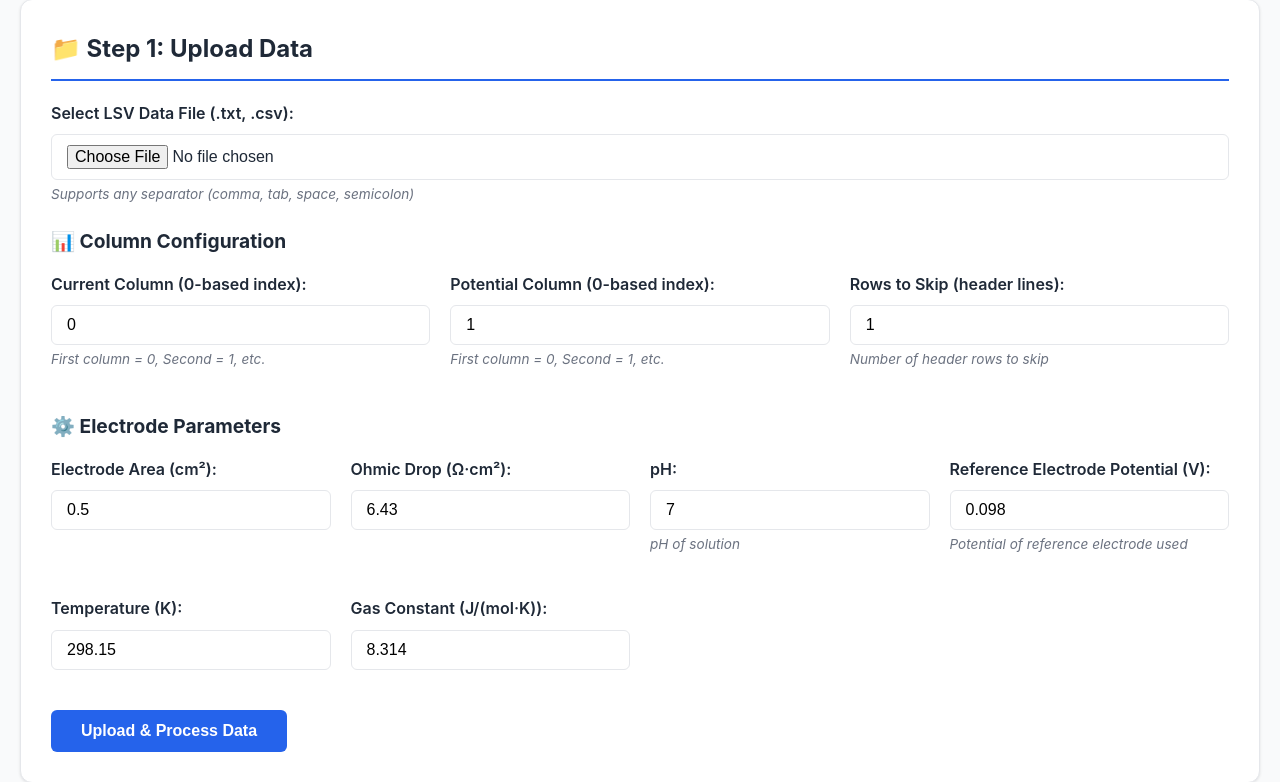
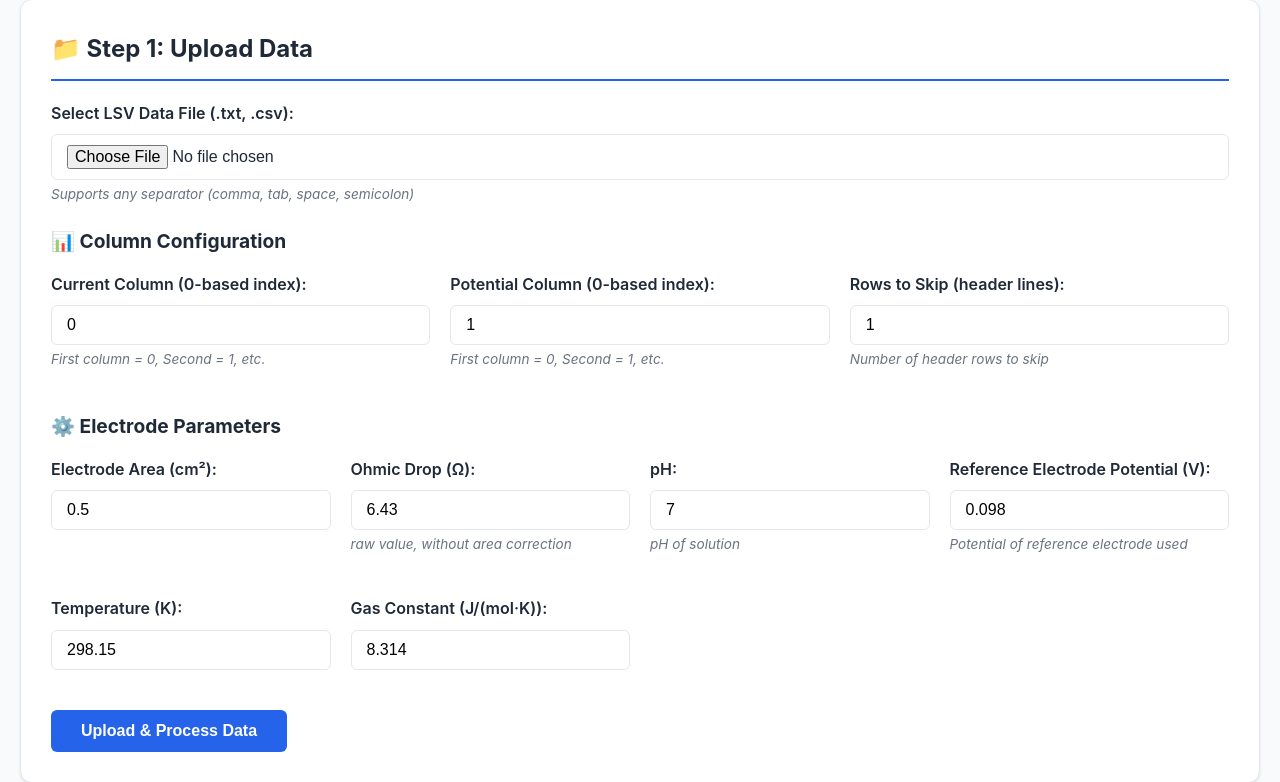
Before and after one commit to jm96ps/TheHER, a Flask app: page / in a window 1280 px wide. Shown: the part 233-1015 px from the top of the page. Run offline with Flask 3, Linux system fonts and the light colour scheme; some libraries are stand-ins or nearby versions.

Commit message:
Update index.html

```diff
--- a/templates/index.html
+++ b/templates/index.html
@@ -54,8 +54,9 @@
                         </div>
 
                         <div class="form-group">
-                            <label for="ohmicDrop">Ohmic Drop (Ω·cm²):</label>
+                            <label for="ohmicDrop">Ohmic Drop (Ω):</label>
                             <input type="number" id="ohmicDrop" name="ohmic_drop" value="6.43" step="0.01" required>
+                            <small>raw value, without area correction</small>
                         </div>
 
                         <div class="form-group">
```
